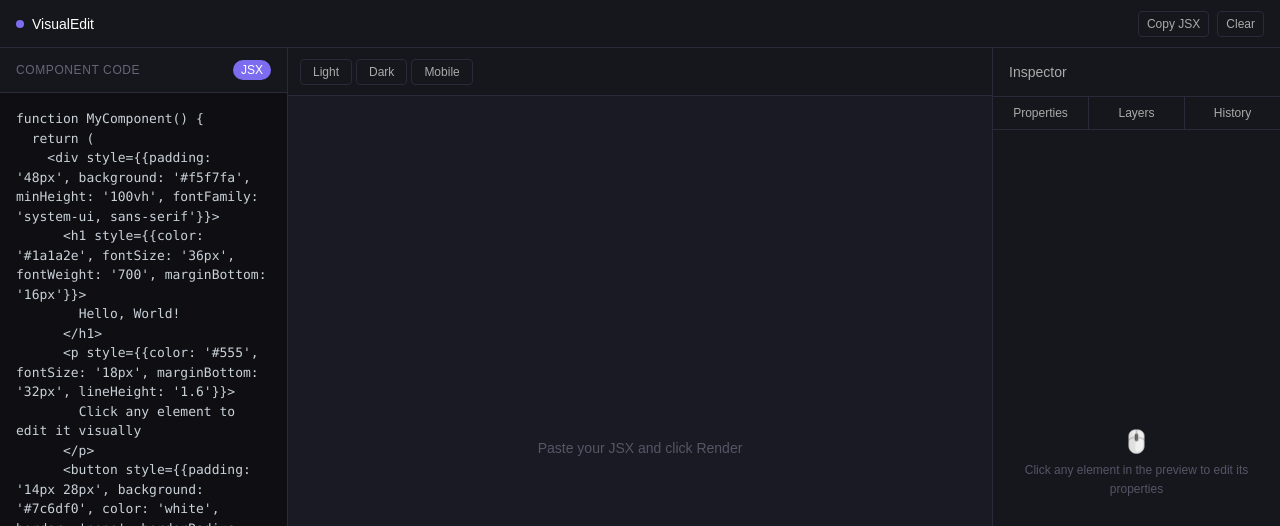
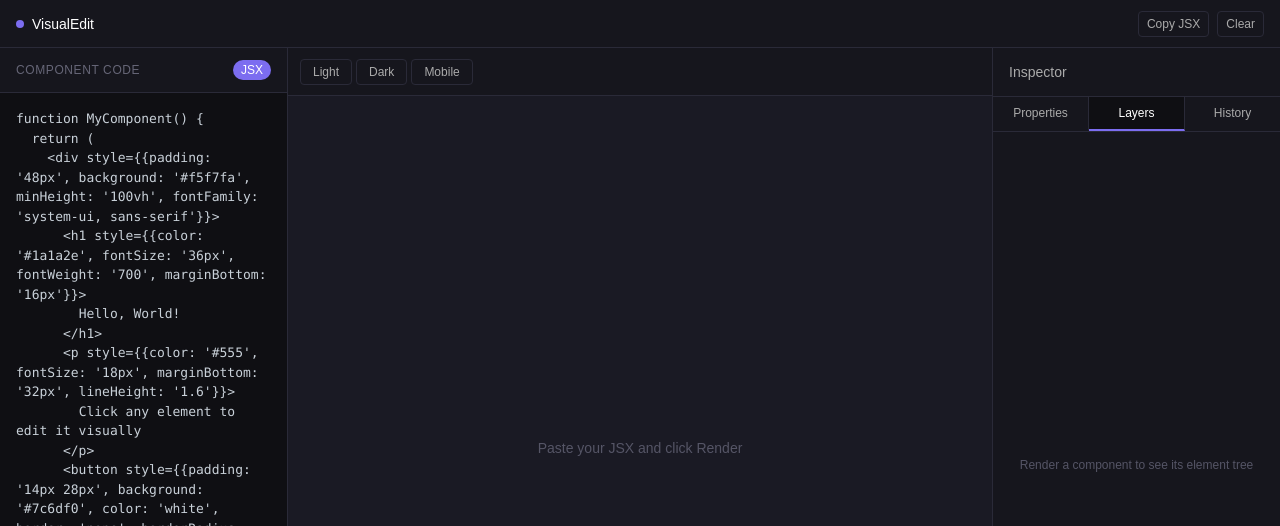
Before and after one commit to 2201monesh/runable-assignment, a Next.js app: page /editor in a window 1280 px wide. Both pictures are taken after a click on the button "Layers". Shown: the top 526 px of the page. Built offline with nearby package versions, Linux system fonts and the light colour scheme.

Commit message:
feat: added options to visualize the dom tree using layers options in sidebar tool

```diff
--- a/app/editor/page.tsx
+++ b/app/editor/page.tsx
@@ -1,8 +1,9 @@
 'use client'
 
 import { useState, useRef, useEffect } from 'react'
-import type { SelectedElement } from '@/types/editor'
+import type { SelectedElement, DOMTreeNode } from '@/types/editor'
 import InspectorPanel from '@/components/editor/InspectorPanel'
+import LayersPanel from '@/components/editor/LayersPanel'
 
 const DEFAULT_JSX = `function MyComponent() {
   return (
@@ -27,12 +28,17 @@ export default function EditorPage() {
   const [error, setError] = useState<string | null>(null)
   const [iframeContent, setIframeContent] = useState('')
   const [selectedElement, setSelectedElement] = useState<SelectedElement | null>(null)
+  const [domTree, setDomTree] = useState<DOMTreeNode[]>([])
+  const [activeTab, setActiveTab] = useState<'properties' | 'layers' | 'history'>('properties')
   const iframeRef = useRef<HTMLIFrameElement>(null)
 
   useEffect(() => {
     function handleMessage(e: MessageEvent) {
       if (e.data.type === 'ELEMENT_SELECTED') {
         setSelectedElement(e.data)
+      }
+      if (e.data.type === 'DOM_TREE') {
+        setDomTree(e.data.tree)
       }
     }
     window.addEventListener('message', handleMessage)
@@ -44,6 +50,7 @@ export default function EditorPage() {
     setIframeContent('')
     setIsRendered(false)
     setSelectedElement(null)
+    setDomTree([])
   }
 
   function handleRender() {
@@ -143,6 +150,27 @@ export default function EditorPage() {
           }, '*');
         });
       });
+
+      function buildTree(el, depth) {
+        var result = [];
+        if (el.nodeType !== 1) return result;
+        var tag = el.tagName.toLowerCase();
+        if (['script','style','head'].includes(tag)) return result;
+        var text = '';
+        if (el.childNodes.length === 1 && el.childNodes[0].nodeType === 3) {
+          text = el.textContent.trim().slice(0, 30);
+        }
+        result.push({ tag: tag, depth: depth, xpath: getXPath(el), text: text });
+        Array.from(el.children).forEach(function(child) {
+          result = result.concat(buildTree(child, depth + 1));
+        });
+        return result;
+      }
+
+      var root = document.getElementById('root');
+      if (root) {
+        window.parent.postMessage({ type: 'DOM_TREE', tree: buildTree(root, 0) }, '*');
+      }
     }, 800);
 
     function getElementByXPath(xpath) {
@@ -168,12 +196,20 @@ export default function EditorPage() {
           }
         }
       }
+      if (e.data.type === 'SELECT_BY_XPATH') {
+        var el = getElementByXPath(e.data.xpath);
+        if (el) el.click();
+      }
     });
   </script>
 </body>
 </html>`
     setIframeContent(html)
     setIsRendered(true)
+  }
+
+  function handleSelectFromLayers(xpath: string) {
+    iframeRef.current?.contentWindow?.postMessage({ type: 'SELECT_BY_XPATH', xpath }, '*')
   }
 
   function handleApplyStyle(xpath: string, styles: Record<string, string>, text?: string) {
@@ -335,29 +371,40 @@ export default function EditorPage() {
             className="flex shrink-0"
             style={{ borderBottom: '1px solid #2a2a38' }}
           >
+            {(['properties', 'layers', 'history'] as const).map((tab, i, arr) => (
               <button
-              className="flex-1 text-xs py-2"
-              style={{ color: '#aaaaaa', borderRight: '1px solid #2a2a38', background: 'transparent' }}
+                key={tab}
+                onClick={() => setActiveTab(tab)}
+                className="flex-1 text-xs py-2 capitalize"
+                style={{
+                  color: activeTab === tab ? '#fff' : '#aaaaaa',
+                  background: activeTab === tab ? '#0f0f13' : 'transparent',
+                  borderRight: i < arr.length - 1 ? '1px solid #2a2a38' : 'none',
+                  borderBottom: activeTab === tab ? '2px solid #7c6df0' : '2px solid transparent',
+                }}
               >
-              Properties
+                {tab.charAt(0).toUpperCase() + tab.slice(1)}
               </button>
-            <button
-              className="flex-1 text-xs py-2"
-              style={{ color: '#aaaaaa', borderRight: '1px solid #2a2a38', background: 'transparent' }}
-            >
-              Layers
-            </button>
-            <button
-              className="flex-1 text-xs py-2"
-              style={{ color: '#aaaaaa', background: 'transparent' }}
-            >
-              History
-            </button>
+            ))}
           </div>
+          {activeTab === 'properties' && (
             <InspectorPanel
               selectedElement={selectedElement}
               onApplyStyle={handleApplyStyle}
             />
+          )}
+          {activeTab === 'layers' && (
+            <LayersPanel
+              tree={domTree}
+              selectedXPath={selectedElement?.xpath ?? null}
+              onSelectNode={handleSelectFromLayers}
+            />
+          )}
+          {activeTab === 'history' && (
+            <div className="flex-1 flex items-center justify-center">
+              <span className="text-xs" style={{ color: '#555566' }}>No history yet</span>
+            </div>
+          )}
         </div>
       </div>
     </div>
--- /dev/null
+++ b/components/editor/LayersPanel.tsx
@@ -0,0 +1,63 @@
+'use client'
+
+import type { DOMTreeNode } from '@/types/editor'
+
+interface LayersPanelProps {
+  tree: DOMTreeNode[]
+  selectedXPath: string | null
+  onSelectNode: (xpath: string) => void
+}
+
+export default function LayersPanel({ tree, selectedXPath, onSelectNode }: LayersPanelProps) {
+  if (tree.length === 0) {
+    return (
+      <div className="flex-1 flex items-center justify-center px-6 text-center">
+        <span className="text-xs" style={{ color: '#555566', lineHeight: 1.6 }}>
+          Render a component to see its element tree
+        </span>
+      </div>
+    )
+  }
+
+  return (
+    <div
+      className="flex-1 overflow-y-auto"
+      style={{ scrollbarWidth: 'thin', scrollbarColor: '#2a2a38 transparent' } as React.CSSProperties}
+    >
+      {tree.map((node, i) => {
+        const isSelected = node.xpath === selectedXPath
+        return (
+          <div
+            key={i}
+            onClick={() => onSelectNode(node.xpath)}
+            className="flex items-baseline gap-2 py-1.5 cursor-pointer"
+            style={{
+              paddingLeft: node.depth * 14 + 10,
+              paddingRight: 10,
+              background: isSelected ? 'rgba(124, 109, 240, 0.12)' : 'transparent',
+              borderLeft: isSelected ? '2px solid #7c6df0' : '2px solid transparent',
+            }}
+          >
+            <span
+              className="text-xs shrink-0"
+              style={{
+                fontFamily: 'ui-monospace, SFMono-Regular, Menlo, Monaco, Consolas, monospace',
+                color: isSelected ? '#a99ff5' : '#7c6df0',
+              }}
+            >
+              {'<'}{node.tag}{'>'}
+            </span>
+            {node.text && (
+              <span
+                className="text-xs truncate"
+                style={{ color: '#555566', maxWidth: 120 }}
+              >
+                {node.text}
+              </span>
+            )}
+          </div>
+        )
+      })}
+    </div>
+  )
+}
```
Also changed, not shown: types/editor.ts (+7 -0 lines). Lines whose indentation alone changed are shown as unchanged.
